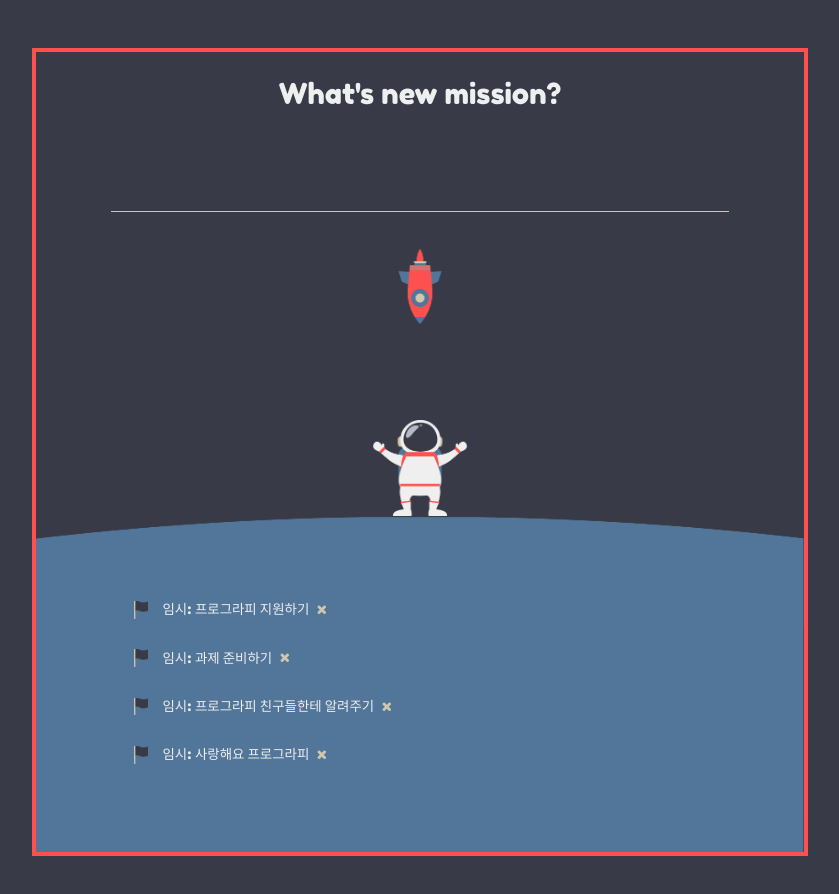
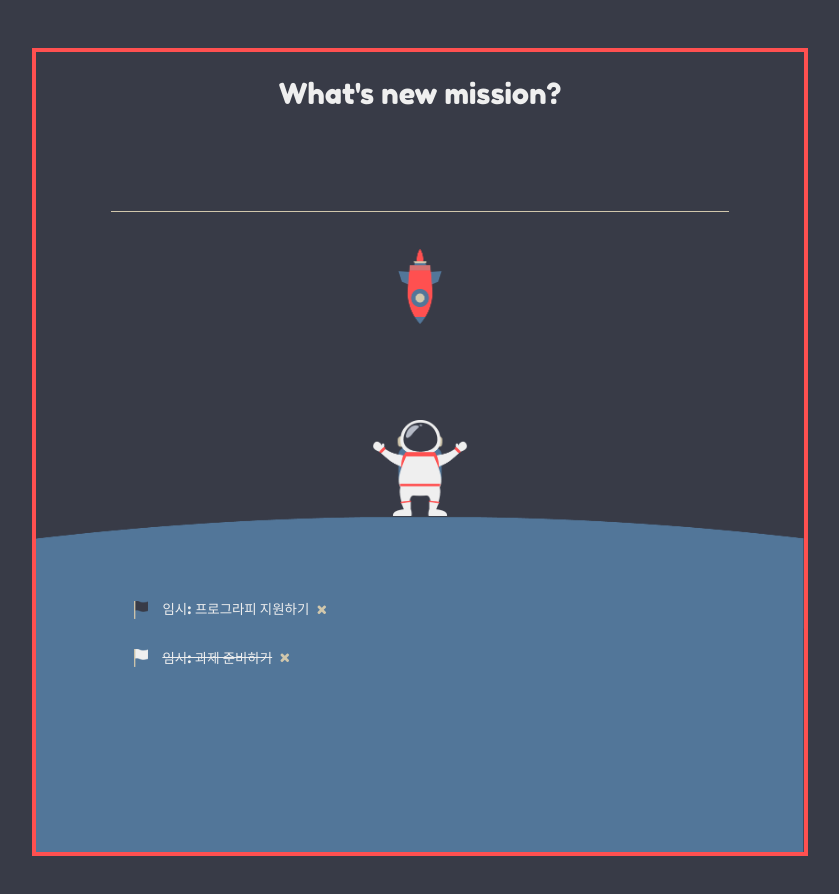
Before and after one commit to zwonH/prography-front, a React (Create React App) app in the folder todo-app/: page / in a window 1280 px wide. Both pictures are taken after a click on the element 640 px from the left and 468 px from the top of the page. Shown: the top 894 px of the page, without its empty margins (220-1059 px from the left). Built offline with nearby package versions, Linux system fonts and the light colour scheme.

Commit message:
style: completed(T/F) -> status 수정

```diff
--- a/todo-app/src/App.js
+++ b/todo-app/src/App.js
@@ -1,5 +1,4 @@
 import React, { useState } from "react";
-// useState, useEffect
 
 import Header from "./components/layout/Header";
 import BlueMoon from "./components/layout/BlueMoon";
@@ -13,52 +12,61 @@ import "./App.css";
 // 사용할 API 주소:
 // https://killsanghyuck.github.io/prography_5th_front/todoDummy.json
 
-const App = props => {
+const App = () => {
   const [state, setState] = useState({
     todos: [
       {
+        title: "임시: 프로그라피 지원하기",
         id: 1,
-        title: "임시: 프로그라피 지원하기",
-        completed: false
+        status: "todo"
       },
       {
+        title: "임시: 과제 준비하기",
         id: 2,
-        title: "임시: 과제 준비하기",
-        completed: false
-      },
-      {
-        id: 3,
-        title: "임시: 프로그라피 친구들한테 알려주기",
-        completed: false
-      },
-      {
-        id: 4,
-        title: "임시: 사랑해요 프로그라피",
-        completed: false
+        status: "complete"
       }
     ]
   });
 
   // Add Todo
-  const addTodo = title => {
-    // const todo = {
-    //   id: uuid.v4(),
-    //   title,
-    //   completed: false
-    // };
-  };
+  const addTodo = title => {};
 
   // 취소선
   const markComplete = id => {
     setState({
       todos: state.todos.map(todo => {
         if (todo.id === id) {
-          todo.completed = !todo.completed;
+          if (todo.status === "todo") {
+            todo.status = "complete";
+          } else {
+            todo.status = "todo";
+          }
         }
         return todo;
       })
     });
   };
+
+  // const fetchData = () => {
+  //   fetch("https://killsanghyuck.github.io/prography_5th_front/todoDummy.json")
+  //     .then(res => res.json())
+  //     .then(json => {
+  //       json.body.forEach;
+  //     });
+  // };
+  // useEffect(() => {
+  //   fetchData();
+  // }, []);
+
+  // useEffect(() => {
+  //   const fetchData = async () => {
+  //     const res = await axios(
+  //       "https://killsanghyuck.github.io/prography_5th_front/todoDummy.json"
+  //     );
+  //     setState(res.data);
+  //   };
+  //   fetchData();
+  // }, []);
 
   return (
     <div className="App">
--- a/todo-app/src/components/TodoItem.js
+++ b/todo-app/src/components/TodoItem.js
@@ -8,7 +8,8 @@ const TodoItem = props => {
       fontFamily: "Noto Sans KR, sansSerif",
       fontSize: "0.84rem",
       lineHeight: "1rem",
-      textDecoration: props.todo.completed ? "line-through" : "none",
+      textDecoration:
+        props.todo.status === "complete" ? "line-through" : "none",
       textAlign: "left",
       cursor: "pointer"
     };
@@ -22,9 +23,10 @@ const TodoItem = props => {
       height: "1.1rem",
       marginRight: "0.8rem",
       background: "transparent",
-      backgroundImage: props.todo.completed
-        ? "url('/flagWhite.png')"
-        : "url('/flagBlack.png')",
+      backgroundImage:
+        props.todo.status === "complete"
+          ? "url('/flagWhite.png')"
+          : "url('/flagBlack.png')",
       backgroundPosition: "top center",
       backgroundSize: "auto 100%",
       backgroundColor: "transparent",
--- a/todo-app/src/components/Todos.js
+++ b/todo-app/src/components/Todos.js
@@ -9,7 +9,7 @@ const Todos = props => {
 }; //export class TodoItem ends here
 
 Todos.propTypes = {
-  todos: PropTypes.object.isRequired,
+  todos: PropTypes.array.isRequired,
   markComplete: PropTypes.func.isRequired
 };
 
```
